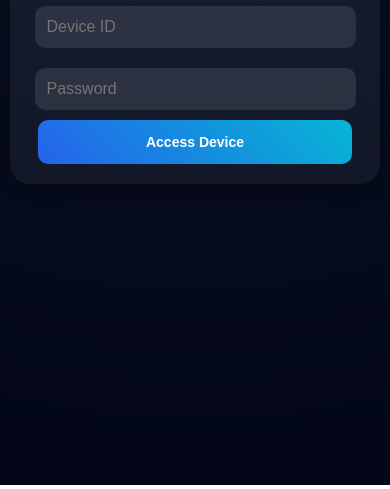
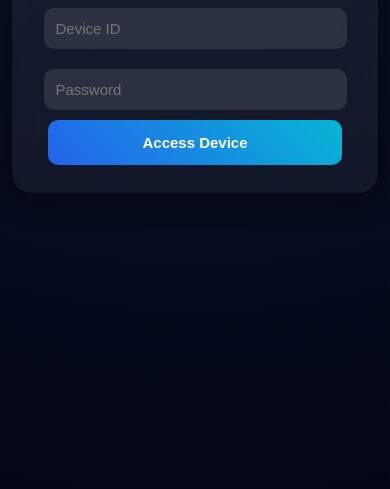
Before and after one commit to ec23b1044-oss/wamot, a website: page public/index.html in a window 390 px wide. Shown: the part 379-868 px from the top of the page. Drawn offline with nearby package versions, Linux system fonts and the light colour scheme.

Commit message:
Update index.html

```diff
--- a/public/index.html
+++ b/public/index.html
@@ -3,8 +3,8 @@
 <head>
   <title>WAMOT</title>
 
-  <!-- IMPORTANT FOR MOBILE -->
-  <meta name="viewport" content="width=device-width, initial-scale=1.0">
+  <!-- ✅ FIX: prevents zoomed-out mobile scaling -->
+  <meta name="viewport" content="width=device-width, initial-scale=1.0, viewport-fit=cover">
 
   <script src="https://cdn.jsdelivr.net/npm/chart.js"></script>
 
@@ -14,6 +14,10 @@
       font-family: 'Segoe UI', sans-serif;
       background: radial-gradient(circle at top, #0f172a, #020617);
       color: white;
+
+      /* ✅ FIX: prevents iOS text auto zoom weirdness */
+      -webkit-text-size-adjust: 100%;
+      font-size: 16px;
     }
 
     /* LOGIN */
@@ -22,15 +26,19 @@
       display: flex;
       justify-content: center;
       align-items: center;
-      padding: 10px;
+      padding: 12px;
     }
 
     .login-card {
       background: rgba(255,255,255,0.05);
       backdrop-filter: blur(20px);
-      padding: 30px;
+      padding: 28px;
       border-radius: 20px;
-      width: 300px;
+
+      /* ✅ FIX: responsive instead of fixed feel */
+      width: 100%;
+      max-width: 320px;
+
       text-align: center;
       box-shadow: 0 0 30px rgba(0,0,0,0.5);
     }
@@ -61,7 +69,7 @@
     /* DASHBOARD */
     .dashboard {
       display: none;
-      padding: 15px;
+      padding: 12px;
     }
 
     .layout {
@@ -179,13 +187,8 @@
         flex-direction: column;
       }
 
-      .login-card {
-        width: 90%;
-        padding: 20px;
-      }
-
       .card {
-        padding: 15px;
+        padding: 14px;
       }
 
       h2 {
@@ -193,7 +196,11 @@
       }
 
       button {
-        font-size: 14px;
+        font-size: 15px;
+      }
+
+      input {
+        font-size: 15px;
       }
 
       canvas {
@@ -289,7 +296,7 @@ async function login() {
   getRelayState();
 }
 
-// LIVE DATA
+// DATA
 async function getData() {
   const res = await fetch("/api/get-data", {
     method: "POST",
```
